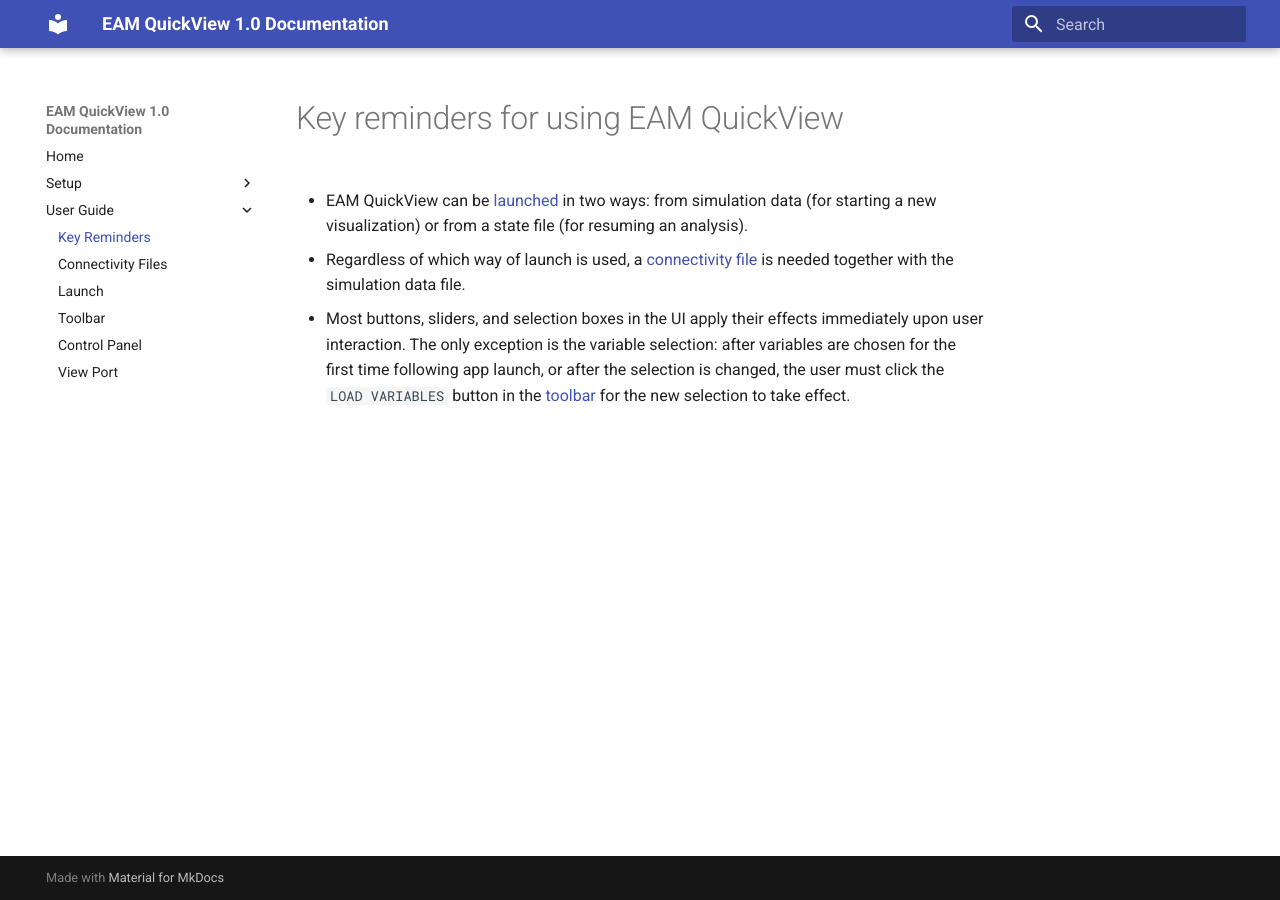
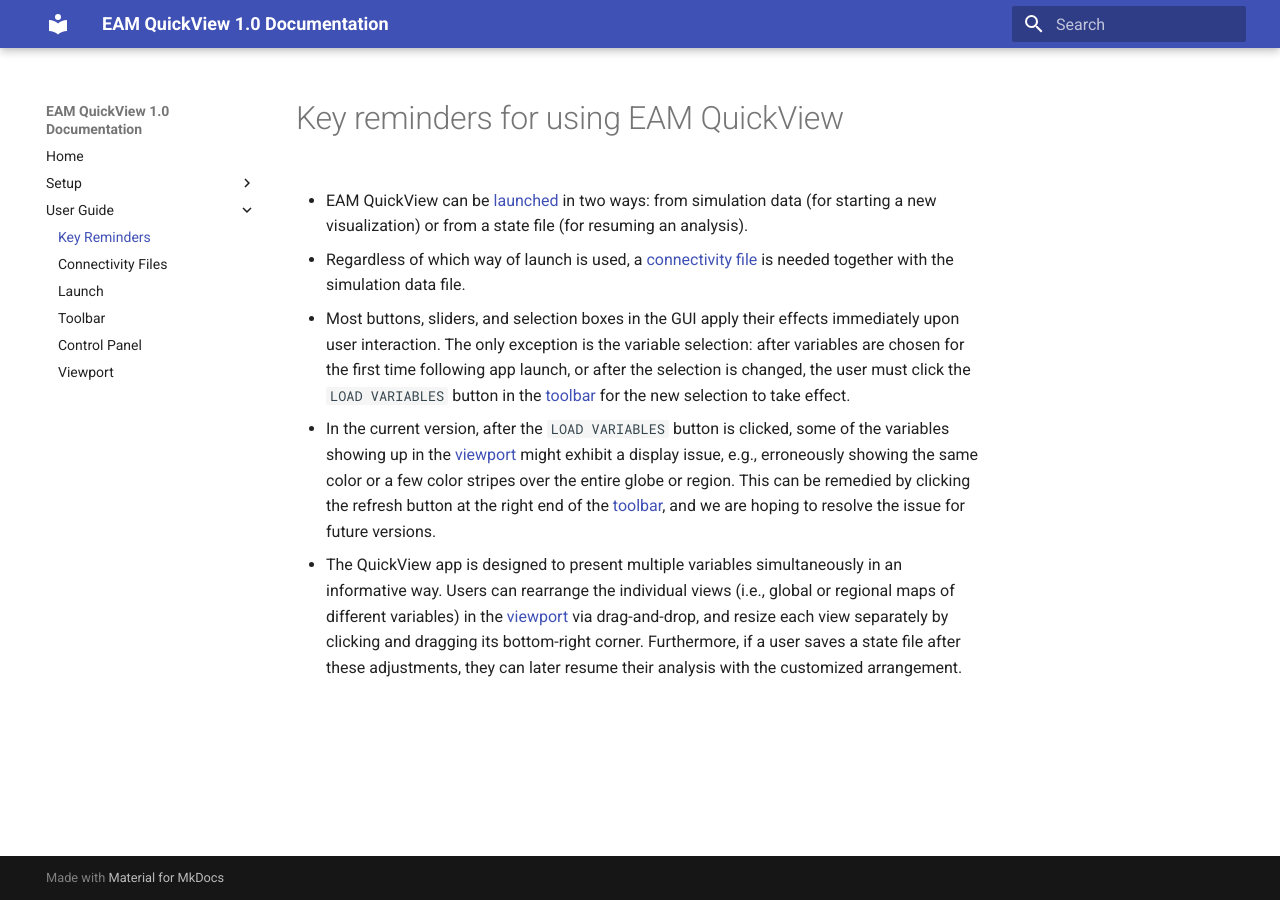
Before and after one commit to Kitware/QuickView, an MkDocs documentation site: the page built from docs/userguide/reminders.md, in a window 1280 px wide. Built offline with MkDocs 1.6.1 and Material for MkDocs 9.7.7, drawn with Linux system fonts in a browser that asks for light colours.

Commit message:
revise doc on viewport

```diff
--- a/docs/userguide/reminders.md
+++ b/docs/userguide/reminders.md
@@ -5,4 +5,8 @@
 
 - Regardless of which way of launch is used, a [connectivity file](connectivity.md) is needed together with the simulation data file.
 
-- Most buttons, sliders, and selection boxes in the UI apply their effects immediately upon user interaction. The only exception is the variable selection: after variables are chosen for the first time following app launch, or after the selection is changed, the user must click the `LOAD VARIABLES` button in the [toolbar](toolbar.md) for the new selection to take effect.
+- Most buttons, sliders, and selection boxes in the GUI apply their effects immediately upon user interaction. The only exception is the variable selection: after variables are chosen for the first time following app launch, or after the selection is changed, the user must click the `LOAD VARIABLES` button in the [toolbar](toolbar.md) for the new selection to take effect.
+
+- In the current version, after the `LOAD VARIABLES` button is clicked, some of the variables showing up in the [viewport](viewport.md) might exhibit a display issue, e.g., erroneously showing the same color or a few color stripes over the entire globe or region. This can be remedied by clicking the refresh button at the right end of the [toolbar](toolbar.md), and we are hoping to resolve the issue for future versions.
+
+- The QuickView app is designed to present multiple variables simultaneously in an informative way. Users can rearrange the individual views (i.e., global or regional maps of different variables) in the [viewport](viewport.md) via drag-and-drop, and resize each view separately by clicking and dragging its bottom-right corner. Furthermore, if a user saves a state file after these adjustments, they can later resume their analysis with the customized arrangement.
--- a/mkdocs.yml
+++ b/mkdocs.yml
@@ -14,6 +14,6 @@
     - Launch:             userguide/launch.md
     - Toolbar:            userguide/toolbar.md
     - Control Panel:      userguide/control_panel.md
-    - View Port:          userguide/view_port.md
+    - Viewport:           userguide/viewport.md
 markdown_extensions:
   - attr_list
```
Also changed, not shown: docs/userguide/view_port.md (deleted, +0 -20 lines), docs/userguide/viewport.md (added, +32 -0 lines).
